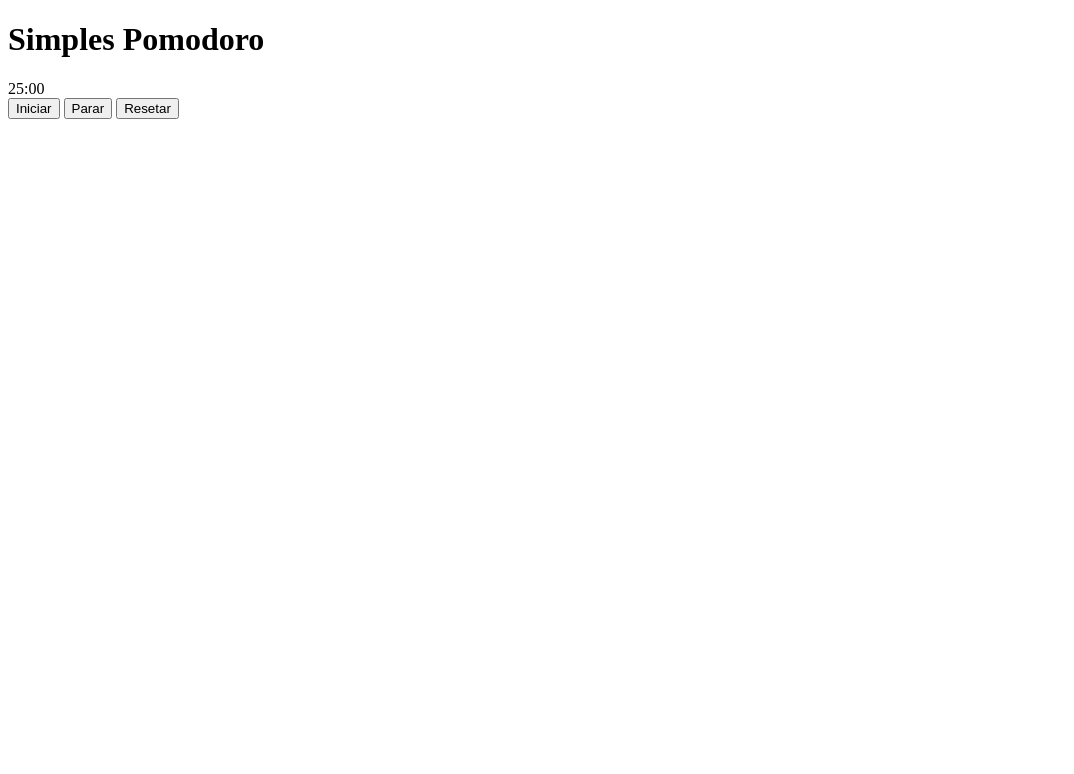
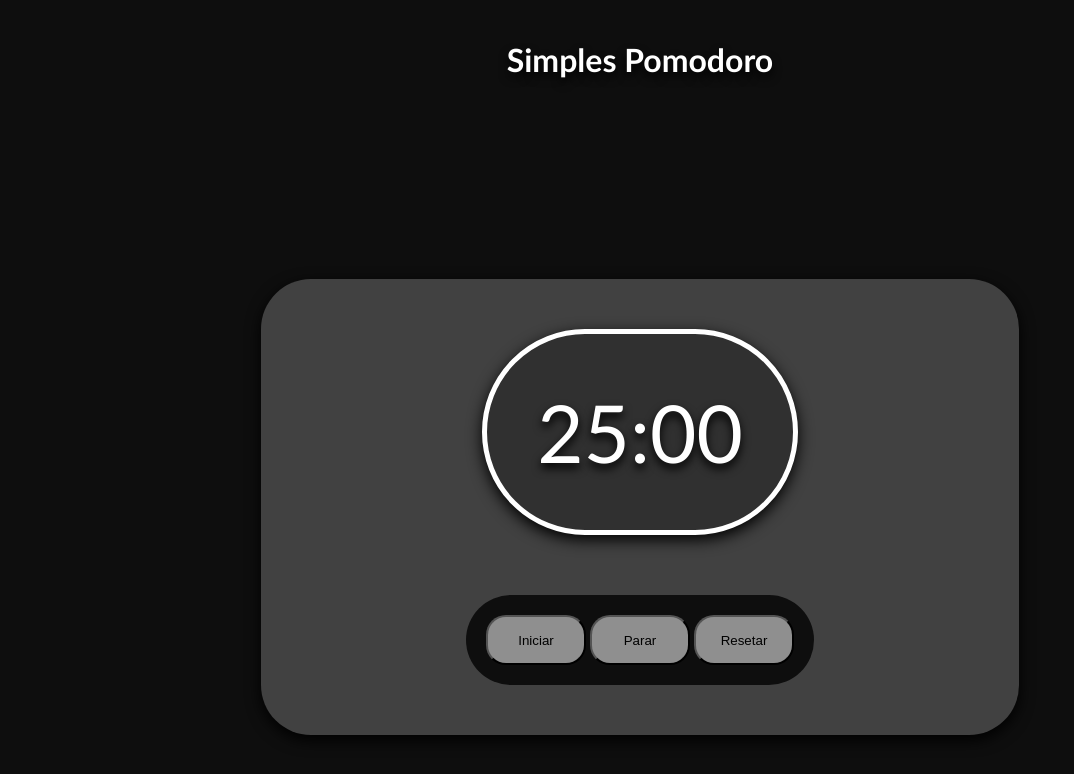
Before and after one commit to Jojola07/pomodoro, a plain HTML site: page index.html in a window 1280 px wide. Shown: the whole page, without its empty margins (0-1074 px from the left). Drawn offline with Linux system fonts and the light colour scheme.

Commit message:
terminando a primeira versão da interface

```diff
--- a/index.html
+++ b/index.html
@@ -8,7 +8,7 @@
     <body>
         <h1>Simples Pomodoro</h1>
 
-        <div class="div fundo">
+        <div class="div-fundo">
             <div class="circulo">
                 <span>25:00</span>
             </div>
--- a/style.css
+++ b/style.css
@@ -0,0 +1,55 @@
+body {
+    background: #0e0e0e;
+}
+
+h1 {
+    color: white;
+    text-shadow: 0 5px 10px #000000;
+    font-family: 'Gill Sans', 'Gill Sans MT', Calibri, 'Trebuchet MS', sans-serif;
+    text-align: center;
+    margin-top: 40px;
+}
+
+.div-fundo {
+    background: #414141;
+    padding: 50px;
+    gap: 10px;
+    display: flex;
+    flex-direction: column;
+    align-items: center;
+    box-shadow: 0 5px 15px #000000;
+    border-radius: 50px;
+    margin-top: 200px;
+    margin-left: 20%;
+    margin-right: 20%;
+}
+
+.circulo {
+    background: #303030;
+    border-radius: 1000px;
+    padding: 50px;
+    border: 5px solid white;
+    box-shadow: 0 5px 15px #000000;
+    margin-bottom: 50px;
+}
+
+.circulo span {
+    color: white;
+    text-shadow: 0 5px 10px #000000;
+    font-size: 5rem;
+    font-family: 'Gill Sans', 'Gill Sans MT', Calibri, 'Trebuchet MS', sans-serif;
+}
+
+.fundo-botoes {
+    background: #0e0e0e;
+    padding: 20px;
+    border-radius: 50px;
+    gap: 40px;
+}
+
+.fundo-botoes button {
+    background: #8f8f8f;
+    border-radius: 20px;
+    width: 100px;
+    height: 50px;
+}
```
